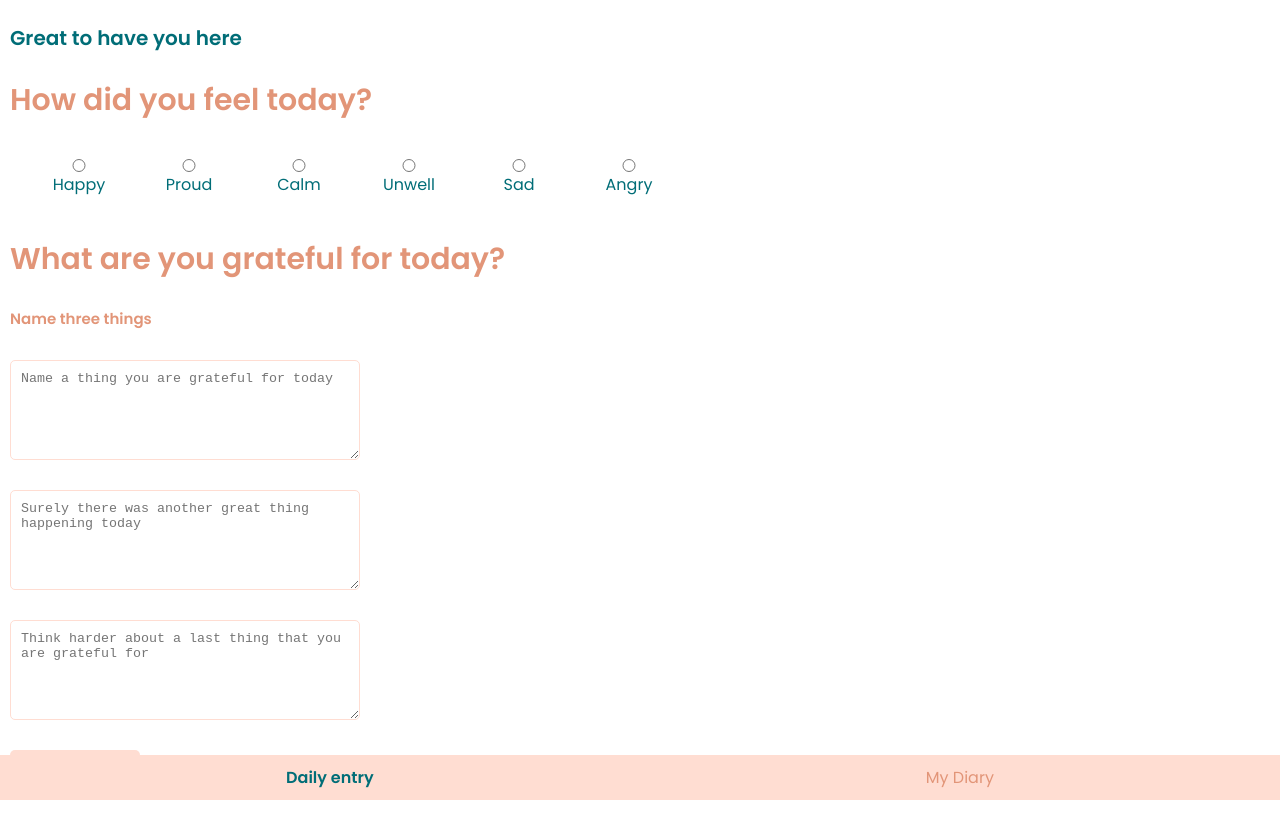
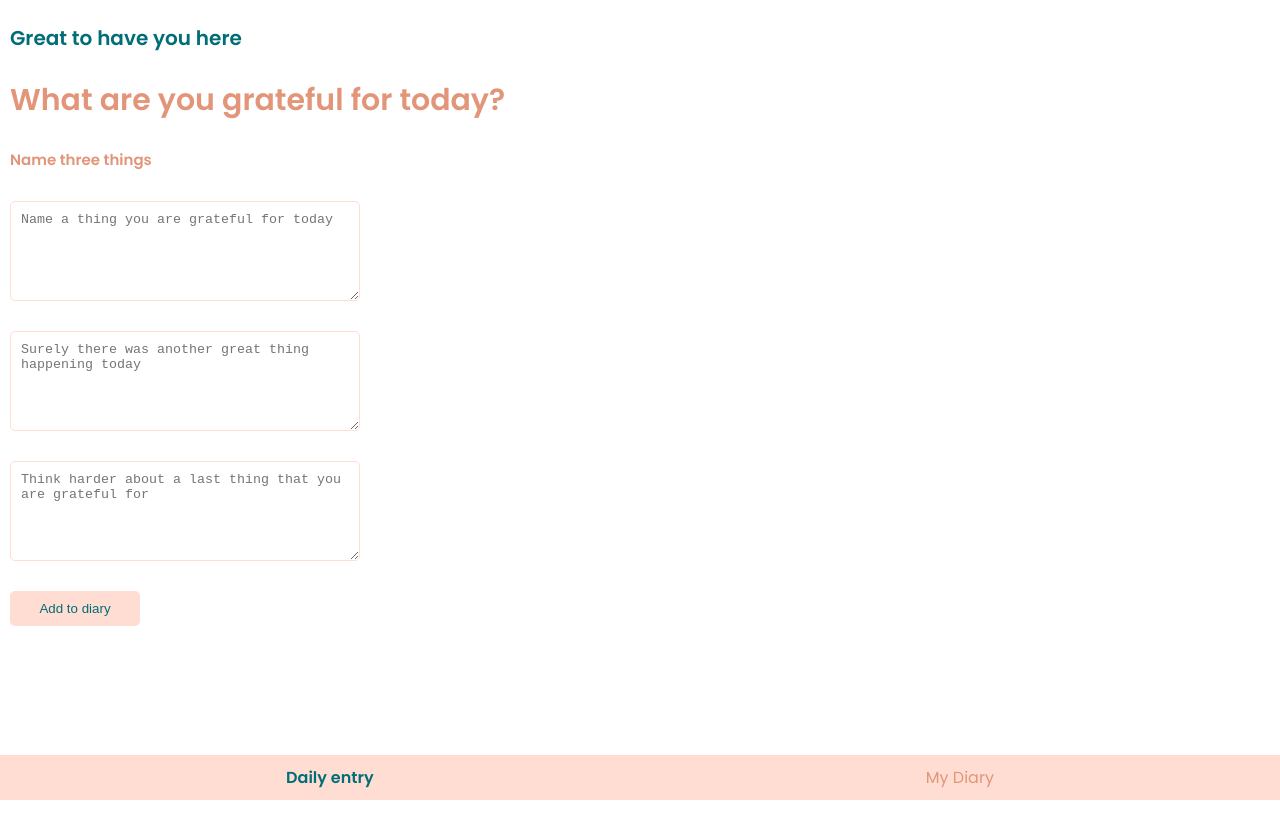
Before and after one commit to ckskr/capstone-project, a Next.js app: page / in a window 1280 px wide. Shown: the top 838 px of the page. Built offline with nearby package versions, Linux system fonts and the light colour scheme.

Commit message:
Revert "User story 4 // Add radio buttons to form "

```diff
--- a/src/components/Form/Form.js
+++ b/src/components/Form/Form.js
@@ -4,62 +4,32 @@ import {useRouter} from 'next/router';
 import styled from 'styled-components';
 
 import useStore from '../../Hooks/useStore';
-import {pxToRem} from '../../utils/unit';
 import StyledButton from '../Button/StyledButton';
 import Headline2 from '../Headline/Headline2';
+
 export default function Form() {
 	const addEntry = useStore(state => state.addEntry);
 	const router = useRouter();
+
 	function handleSubmit(event) {
 		event.preventDefault();
+
 		const formData = new FormData(event.target);
-		const {firstEntry, secondEntry, thirdEntry, mood} = Object.fromEntries(formData);
+		const {firstEntry, secondEntry, thirdEntry} = Object.fromEntries(formData);
+
 		event.target.reset();
-		const entry = {
-			id: nanoid(),
-			first: firstEntry,
-			second: secondEntry,
-			third: thirdEntry,
-			mood: mood,
-		};
+		const entry = {id: nanoid(), first: firstEntry, second: secondEntry, third: thirdEntry};
 		addEntry(entry);
+
 		router.push('./diary');
 	}
 	const DynamicWrapper = dynamic(() => import('../styledWrapper'), {
 		ssr: false,
 	});
-
 	return (
 		<DynamicWrapper>
+			<Headline2 />
 			<form onSubmit={handleSubmit} autoComplete="off">
-				<Styledh2>How did you feel today?</Styledh2>
-				<StyledFieldset>
-					<StyledDiv>
-						<StyledInput type="radio" value="happy" id="mood1" name="mood" required />
-						<StyledRadioLabel> Happy</StyledRadioLabel>
-					</StyledDiv>
-					<StyledDiv>
-						<StyledInput type="radio" value="proud" id="mood2" name="mood" required />
-						<StyledRadioLabel> Proud</StyledRadioLabel>
-					</StyledDiv>
-					<StyledDiv>
-						<StyledInput type="radio" value="calm" id="mood3" name="mood" required />
-						<StyledRadioLabel> Calm</StyledRadioLabel>
-					</StyledDiv>
-					<StyledDiv>
-						<StyledInput type="radio" value="unwell" id="mood4" name="mood" required />
-						<StyledRadioLabel> Unwell</StyledRadioLabel>
-					</StyledDiv>
-					<StyledDiv>
-						<StyledInput type="radio" value="sad" id="mood5" name="mood" required />
-						<StyledRadioLabel> Sad</StyledRadioLabel>
-					</StyledDiv>
-					<StyledDiv>
-						<StyledInput type="radio" value="angry" id="mood6" name="mood" required />
-						<StyledRadioLabel> Angry</StyledRadioLabel>
-					</StyledDiv>
-				</StyledFieldset>
-				<Headline2 />
 				<StyledLabel htmlFor="firstEntry">firstEntry </StyledLabel>
 				<StyledTextarea
 					type="text"
@@ -93,6 +63,7 @@ export default function Form() {
 					minLength="3"
 					maxLength="200"
 				/>
+
 				<StyledButton variant="default" type="submit">
 					Add to diary
 				</StyledButton>
@@ -100,6 +71,7 @@ export default function Form() {
 		</DynamicWrapper>
 	);
 }
+
 const StyledTextarea = styled.textarea`
 	display: flex;
 	flex-wrap: wrap;
@@ -111,28 +83,7 @@ const StyledTextarea = styled.textarea`
 	border-radius: 5px;
 	color: var(--turq);
 `;
+
 const StyledLabel = styled.label`
 	display: none;
 `;
-const Styledh2 = styled.h2`
-	color: var(--salmon);
-	font-size: ${pxToRem(30)};
-`;
-const StyledDiv = styled.div`
-	display: inline-block;
-	margin: 5px;
-`;
-const StyledRadioLabel = styled.label`
-	display: block;
-	width: 100px;
-	color: var(--turq);
-	text-align: center;
-`;
-const StyledInput = styled.input`
-	display: block;
-	width: 20px;
-	margin: 0 auto;
-`;
-const StyledFieldset = styled.fieldset`
-	border: none;
-`;
--- a/src/styles.js
+++ b/src/styles.js
@@ -55,14 +55,11 @@ export const GlobalStyle = createGlobalStyle`
 	}
 
 	body {
-		height: 100vw;
 		margin: 0;
-		margin-bottom: 100px;
 		padding: 10px;
 		font-family: 'Poppins', sans-serif;
 		font-size: 1rem;
 		font-style: "normal";
-
 	}
 
 :root {
```
Also changed, not shown: src/pages/diary.js (+17 -9 lines).
